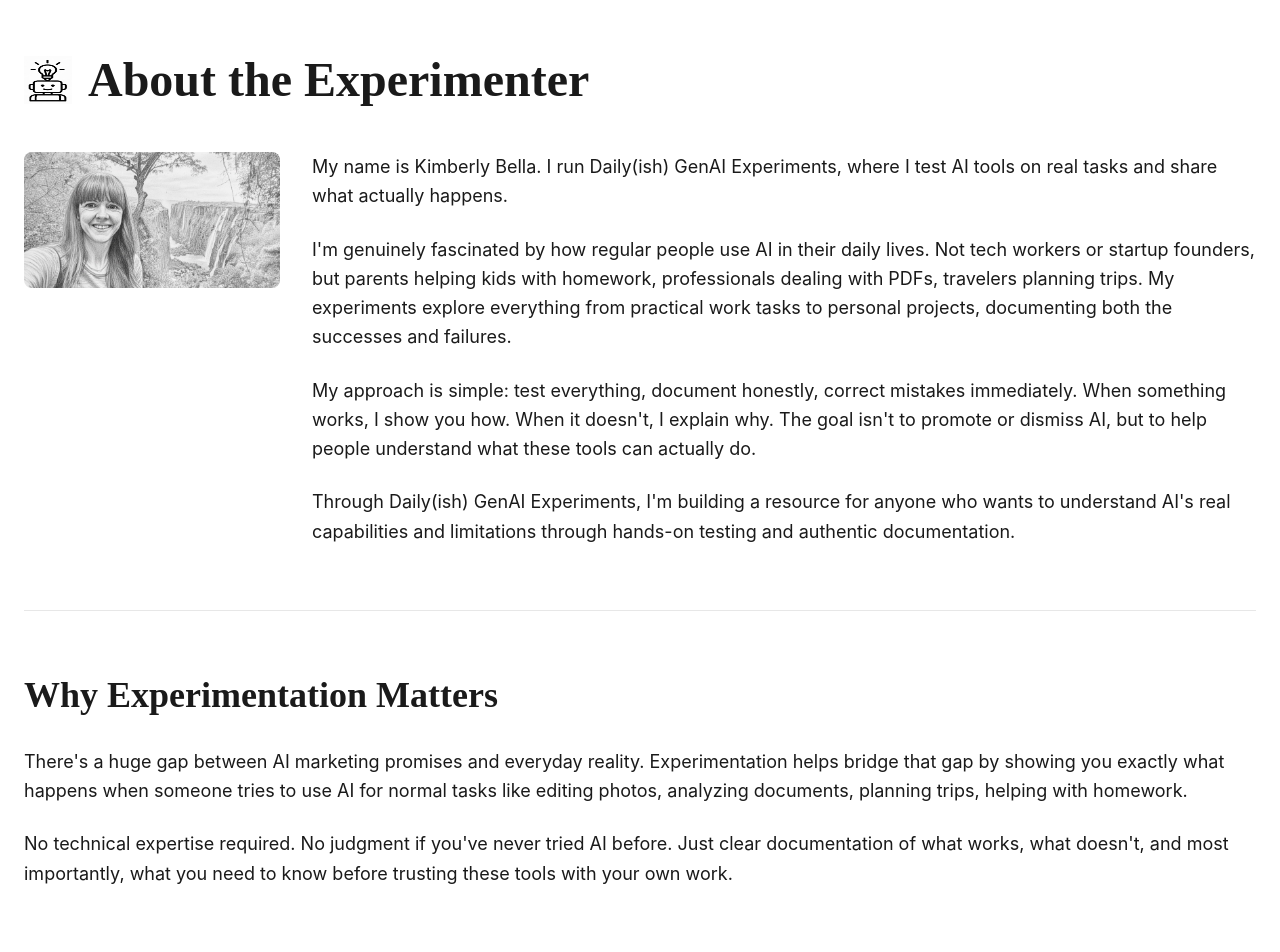
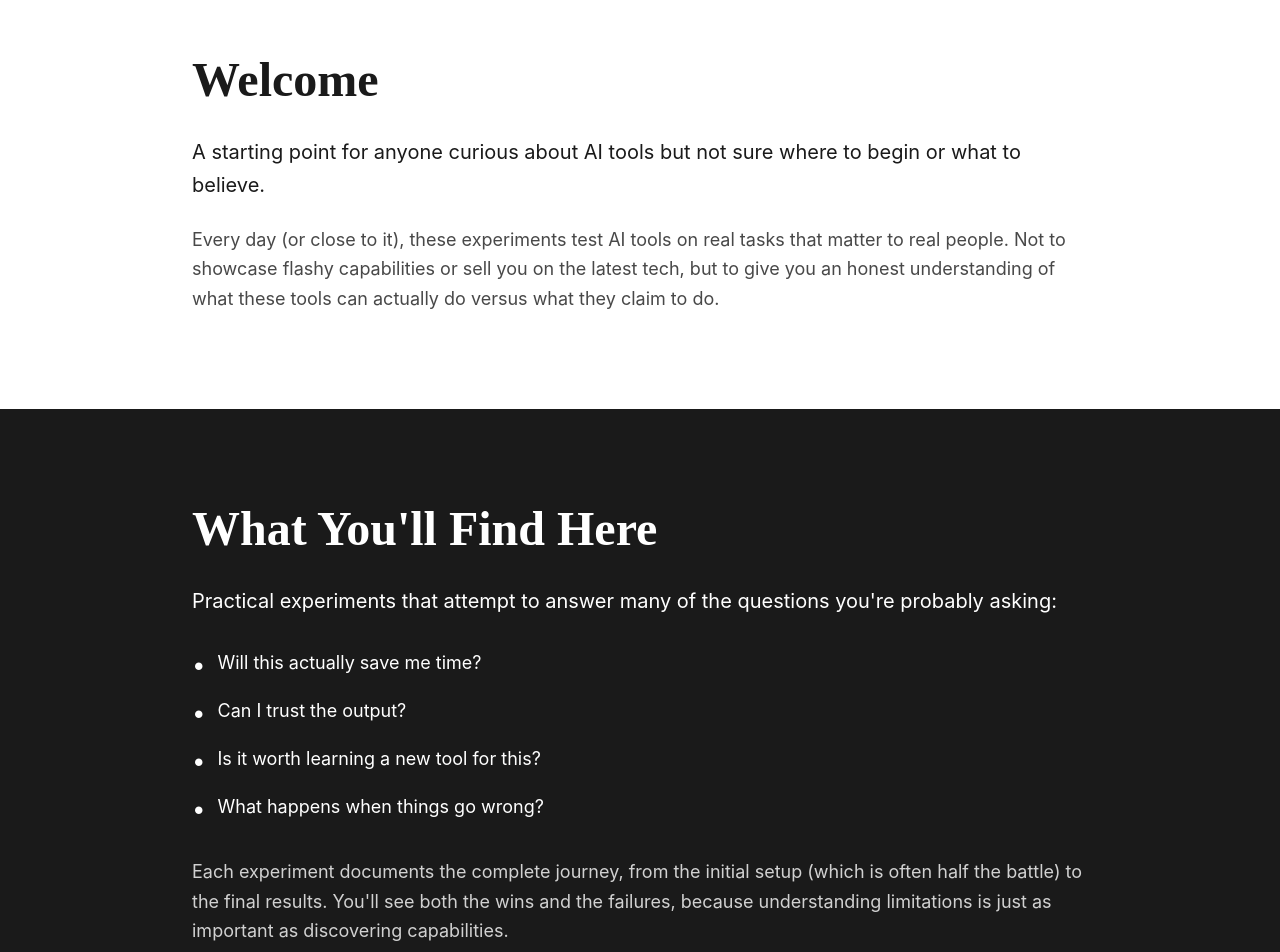
Before and after one commit to kimberlybella/dailyish-genai-experiments, a Next.js app: page / in a window 1280 px wide. Shown: the part 840-1792 px from the top of the page. Built offline with nearby package versions, Linux system fonts and the light colour scheme.

Commit message:
canva content update

```diff
--- a/app/page.tsx
+++ b/app/page.tsx
@@ -1,4 +1,6 @@
 import Hero from "@/components/Hero";
+import Welcome from "@/components/Welcome";
+import WhatYoullFind from "@/components/WhatYoullFind";
 import About from "@/components/About";
 import Categories from "@/components/Categories";
 import Newsletter from "@/components/Newsletter";
@@ -7,6 +9,8 @@
   return (
     <>
       <Hero />
+      <Welcome />
+      <WhatYoullFind />
       <About />
       <Categories />
       <Newsletter />
--- /dev/null
+++ b/components/Welcome.tsx
@@ -0,0 +1,17 @@
+export default function Welcome() {
+  return (
+    <section className="py-24 px-6 bg-light text-dark">
+      <div className="max-w-4xl mx-auto">
+        <h2 className="text-4xl md:text-5xl font-serif font-bold mb-8">
+          Welcome
+        </h2>
+        <p className="text-xl leading-relaxed mb-6">
+          A starting point for anyone curious about AI tools but not sure where to begin or what to believe.
+        </p>
+        <p className="text-lg leading-relaxed text-dark/80">
+          Every day (or close to it), these experiments test AI tools on real tasks that matter to real people. Not to showcase flashy capabilities or sell you on the latest tech, but to give you an honest understanding of what these tools can actually do versus what they claim to do.
+        </p>
+      </div>
+    </section>
+  );
+}
--- /dev/null
+++ b/components/WhatYoullFind.tsx
@@ -0,0 +1,37 @@
+export default function WhatYoullFind() {
+  return (
+    <section className="py-24 px-6 bg-dark text-light">
+      <div className="max-w-4xl mx-auto">
+        <h2 className="text-4xl md:text-5xl font-serif font-bold mb-8">
+          What You'll Find Here
+        </h2>
+        <p className="text-xl leading-relaxed mb-8">
+          Practical experiments that attempt to answer many of the questions you're probably asking:
+        </p>
+
+        <ul className="space-y-4 text-lg mb-8">
+          <li className="flex items-start">
+            <span className="mr-3 text-2xl">•</span>
+            <span>Will this actually save me time?</span>
+          </li>
+          <li className="flex items-start">
+            <span className="mr-3 text-2xl">•</span>
+            <span>Can I trust the output?</span>
+          </li>
+          <li className="flex items-start">
+            <span className="mr-3 text-2xl">•</span>
+            <span>Is it worth learning a new tool for this?</span>
+          </li>
+          <li className="flex items-start">
+            <span className="mr-3 text-2xl">•</span>
+            <span>What happens when things go wrong?</span>
+          </li>
+        </ul>
+
+        <p className="text-lg leading-relaxed text-light/80">
+          Each experiment documents the complete journey, from the initial setup (which is often half the battle) to the final results. You'll see both the wins and the failures, because understanding limitations is just as important as discovering capabilities.
+        </p>
+      </div>
+    </section>
+  );
+}
```
